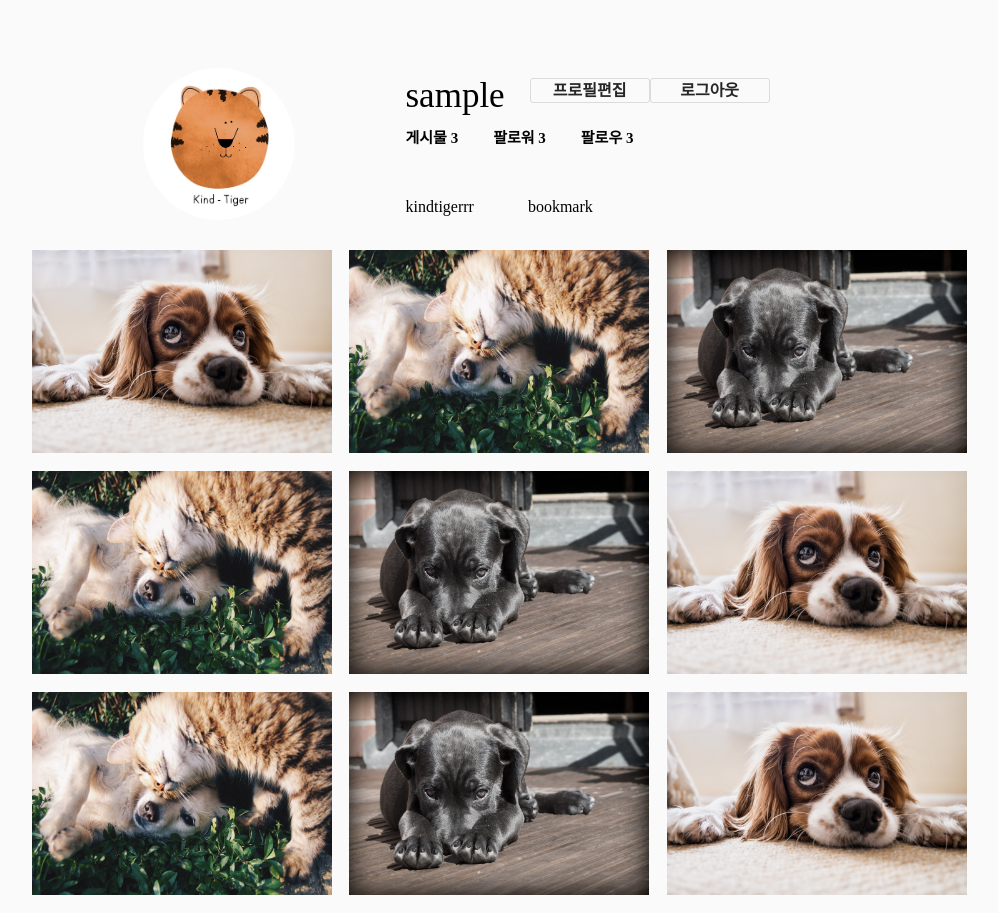
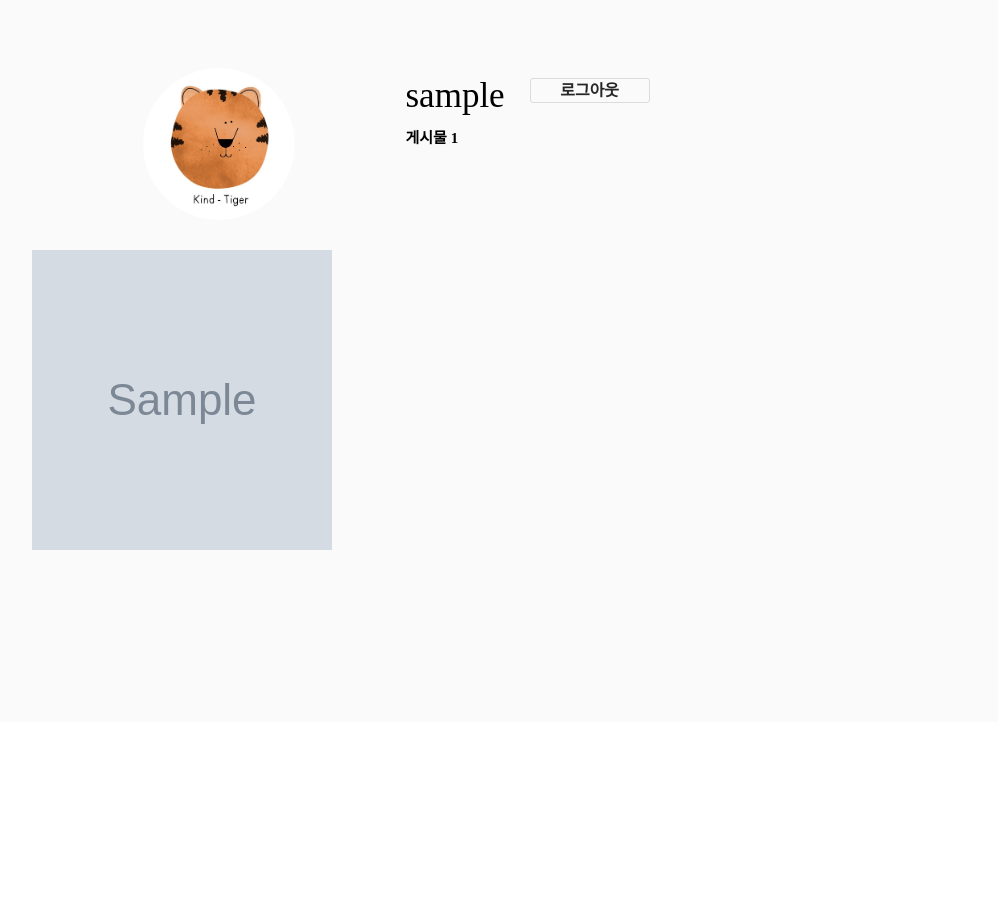
Before and after one commit to JHYERIM/Commelier, a Django app: page /profile/ in a window 1280 px wide. Shown: the part 78-991 px from the top of the page, without its empty margins (141-1139 px from the left). After the commit the page ends 628 px from the top, so only its background shows below. Run offline with Django 4.2, Linux system fonts and the light colour scheme; a user stored in the database is signed in; tables that the repository leaves empty hold one stand-in row (values such as "Sample post"); grey boxes marked "Sample" are stand-in pictures; parts of the project's set-up code (start-up, migrations or seed data) failed here and were passed over.

Commit message:
221005 최해민 프로필페이지 작업

```diff
--- a/instapost/models.py
+++ b/instapost/models.py
@@ -11,7 +11,7 @@ class Instapost(models.Model): #메인페이지 클래스 생성
     content = models.TextField(max_length=100)
     # image = models.ImageField # 이건 이미지가 딱 하나 업로드할 수 있습니다.
     create_date = models.DateTimeField(auto_now_add=True)
-    author = models.ForeignKey(InstaUser, on_delete=models.CASCADE)
+    author = models.ForeignKey(InstaUser, on_delete=models.CASCADE, related_name='instaposts')
 
 
 class Image(models.Model): # 게시물 목록/ 게시물 작성에 들어갈 이미지 업로드 클래스 생성
--- a/instauser/views.py
+++ b/instauser/views.py
@@ -33,7 +33,10 @@ def logout_view(request):
 
 
 def profile_view(request):
-    return render(request,'profile.html')
+    instauser = InstaUser.objects.get(id=request.user.id)
+    instaposts = instauser.instaposts.all()
+
+    return render(request,'profile.html', {'instauser':instauser, 'instaposts':instaposts})
 
 
 # 220930 최해민 회원가입후 로그인페이지로 보내기 위한 함수
--- a/static/css/profile.css
+++ b/static/css/profile.css
@@ -112,16 +112,19 @@
 
 .contents_container .pic{
     max-width:300px;
-    max-height:300px;
+    height:300px;
     overflow:hidden;
     margin-bottom: 18px;
-
-
 }
 
 .contents_container .pic img{
     width: 100%;
     height: 100%;
+}
+
+.pic{
+    top: 50%;
+    left: 50%;
 }
 
 
--- a/templates/profile.html
+++ b/templates/profile.html
@@ -1,5 +1,6 @@
 <!DOCTYPE html>
 <html lang="en">
+
 <head>
     <meta charset="UTF-8">
     <meta name="viewport"
@@ -25,14 +26,15 @@
 
 
     <title>instagram</title>
-    <link rel="stylesheet" href="../static/css/reset.css">
-    <link rel="stylesheet" href="../static/css/common.css">
-    <link rel="stylesheet" href="../static/css/style.css">
-    <link rel="stylesheet" href="../static/css/profile.css">
-    <link rel="shortcut icon" href="../static/imgs/instagram.png">
+    <link rel="stylesheet" href="/static/css/reset.css">
+    <link rel="stylesheet" href="/static/css/common.css">
+    <link rel="stylesheet" href="/static/css/style.css">
+    <link rel="stylesheet" href="/static/css/profile.css">
+    <link rel="shortcut icon" href="/static/imgs/instagram.png">
 
 
 </head>
+
 <body>
 
 
@@ -53,7 +55,6 @@
 
                 <div class="search_field">
                     <input type="text" placeholder="검색" tabindex="0">
-
                     <div class="fake_field">
                         <span class="sprite_small_search_icon"></span>
                         <span>검색</span>
@@ -63,10 +64,14 @@
 
                 <div class="right_icons">
                     <!-- 221004 최해민 템플릿 URL연결 -->
-                <a href="{% url 'instapost:create_review' %}"><div class="sprite_camera_icon"></div></a>
+                    <a href="{% url 'instapost:create_review' %}">
+                        <div class="sprite_camera_icon"></div>
+                    </a>
                     <!-- <a href="login.html"><div class="sprite_compass_icon"></div></a> -->
                     <!-- <a href="follow.html"><div class="sprite_heart_icon_outline"></div></a> -->
-                <a href="{% url 'instauser:profile' %}"><div class="sprite_user_icon_outline"></div></a>
+                    <a href="{% url 'instauser:profile' %}">
+                        <div class="sprite_user_icon_outline"></div>
+                    </a>
                 </div>
             </section>
         </header>
@@ -88,7 +93,7 @@
                             <div class="user_name">{{ user.nickname }}</div>
                             <!-- 221003 최신욱, 최해민 login 확인시 띄워주는 편집기능 만들기 -->
                             {% if user.is_authenticated %}
-                        <a href="#" class="profile_edit">프로필편집</a>
+                            <!-- <a href="#" class="profile_edit">프로필편집</a> -->
                             <a href="{% url 'instauser:logout' %}" class="logout">로그아웃</a>
                             {% endif %}
                         </div>
@@ -96,89 +101,32 @@
                         <ul class="middle">
                             <li>
                                 <span>게시물</span>
-                            3
+                                {{ instaposts.count }}
                             </li>
-                        <li>
+                            <!-- <li>
                                 <span>팔로워</span>
                                 3
-                        </li>
-                        <li>
+                            </li> -->
+                            <!-- <li>
                                 <span>팔로우</span>
                                 3
-                        </li>
+                            </li> -->
                         </ul>
-                    <p class="about">
+                        <!-- <p class="about">
                             <span class="nick_name">kindtigerrr</span>
                             <span class="book_mark">bookmark</span>
-                    </p>
+                        </p> -->
 
                     </div>
                 </div>
 
                 <div class="mylist_contents contents_container active">
+                    {% for instapost in instaposts %}
                     <div class="pic">
-                    <a href="#"><img src="imgs/img_section/img01.jpg" alt=""></a>
+                        <a href="{% url 'instapost:detail_post' instapost.id %}"><img src="../ssum/{{ instapost.images.get.image }}"></a>
                     </div>
-                <div class="pic">
-                    <a href="#"><img src="imgs/img_section/img02.jpg" alt=""></a>
+                    {% endfor %}
                 </div>
-                <div class="pic">
-                    <a href="#"> <img src="imgs/img_section/img03.jpg" alt=""></a>
-                </div>
-                <div class="pic">
-                    <a href="#"> <img src="imgs/img_section/img02.jpg" alt=""></a>
-                </div>
-                <div class="pic">
-                    <a href="#"> <img src="imgs/img_section/img03.jpg" alt=""></a>
-                </div>
-                <div class="pic">
-                    <a href="#"> <img src="imgs/img_section/img01.jpg" alt=""></a>
-                </div>
-                <div class="pic">
-                    <a href="#"> <img src="imgs/img_section/img02.jpg" alt=""></a>
-                </div>
-                <div class="pic">
-                    <a href="#"> <img src="imgs/img_section/img03.jpg" alt=""></a>
-                </div>
-                <div class="pic">
-                    <a href="#"> <img src="imgs/img_section/img01.jpg" alt=""></a>
-                </div>
-            </div>
-
-
-            <div class="bookmark_contents contents_container">
-                <div class="pic">
-                    <a href="#"><img src="imgs/img_section/img03.jpg" alt=""></a>
-                </div>
-                <div class="pic">
-                    <a href="#"><img src="imgs/img_section/img01.jpg" alt=""></a>
-                </div>
-                <div class="pic">
-                    <a href="#"> <img src="imgs/img_section/img02.jpg" alt=""></a>
-                </div>
-                <div class="pic">
-                    <a href="#"> <img src="imgs/img_section/img01.jpg" alt=""></a>
-                </div>
-                <div class="pic">
-                    <a href="#"> <img src="imgs/img_section/img02.jpg" alt=""></a>
-                </div>
-                <div class="pic">
-                    <a href="#"> <img src="imgs/img_section/img03.jpg" alt=""></a>
-                </div>
-                <div class="pic">
-                    <a href="#"> <img src="imgs/img_section/img01.jpg" alt=""></a>
-                </div>
-                <div class="pic">
-                    <a href="#"> <img src="imgs/img_section/img02.jpg" alt=""></a>
-                </div>
-                <div class="pic">
-                    <a href="#"> <img src="imgs/img_section/img02.jpg" alt=""></a>
-                </div>
-            </div>
-
-
-
-
             </section>
         </div>
 
@@ -193,4 +141,5 @@
 
     </script>
 </body>
+
 </html>
```
Also changed, not shown: instapost/migrations/0003_alter_instapost_author.py (added), 1 other file. Lines whose indentation alone changed are shown as unchanged.
